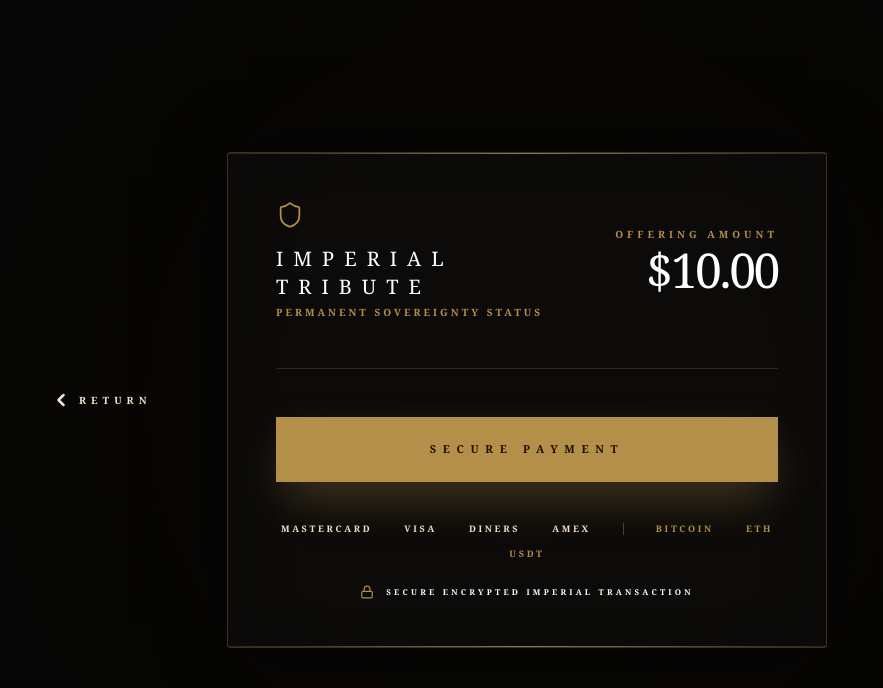
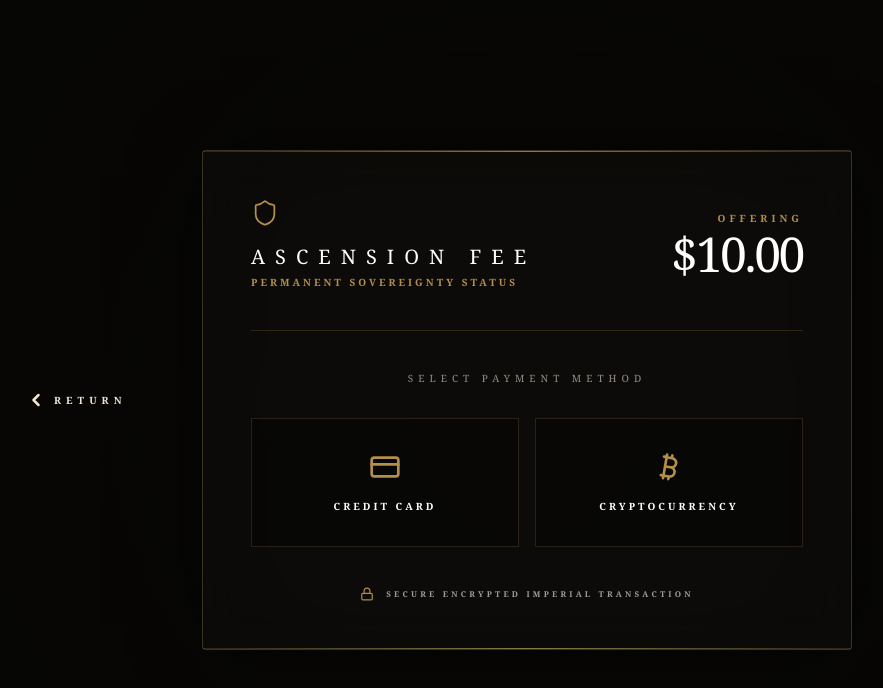
Before and after one commit to Imperial-Admin/NGC_PROJECT, a Next.js app in the folder frontend/: page /checkout in a window 1280 px wide. Shown: the top 688 px of the page, without its empty margins (113-996 px from the left). Built offline with nearby package versions, Linux system fonts and the light colour scheme.

Commit message:
Checkout page: Added dynamic source and payment selection

```diff
--- a/frontend/app/checkout/page.tsx
+++ b/frontend/app/checkout/page.tsx
@@ -1,67 +1,139 @@
 'use client';
-import { ChevronLeft, Lock, Shield } from 'lucide-react';
-import { useRouter } from 'next/navigation';
+import { useState, Suspense } from 'react';
+import { ChevronLeft, Lock, Shield, CreditCard, Bitcoin, Check } from 'lucide-react';
+import { useRouter, useSearchParams } from 'next/navigation';
 
-export default function CheckoutPage() {
+function CheckoutContent() {
   const router = useRouter();
+  const searchParams = useSearchParams();
+
+  // זיהוי המקור: האם זו תרומה לטבלה או העלאת תמונה
+  const source = searchParams.get('source');
+  const isTribute = source === 'tribute';
+
+  // ניהול מצב התשלום: 'selection' (בחירה), 'card' (אשראי), 'crypto' (קריפטו)
+  const [method, setMethod] = useState<'selection' | 'card' | 'crypto'>('selection');
+
   const goldGradient = `linear-gradient(to right, rgba(179, 143, 74, 0.2), rgba(247, 239, 138, 0.5), rgba(179, 143, 74, 0.2))`;
+  const imperialGold = `linear-gradient(110deg, #2a1a05 0%, #7a5210 25%, #b38f4a 45%, #e6c68b 50%, #b38f4a 55%, #7a5210 75%, #2a1a05 100%)`;
 
   return (
     <main className="fixed inset-0 w-full h-full bg-[#050505] text-white flex items-center justify-center font-serif overflow-hidden p-6">
       <div className="absolute inset-0 opacity-20 pointer-events-none" style={{ backgroundImage: `radial-gradient(circle at 50% 50%, #1a1103 0%, #050505 100%)` }}></div>
 
-      <div className="relative z-10 w-full max-w-[600px]">
-        {/* כפתור חזרה סימטרי בצד שמאל */}
-        <button onClick={() => router.back()} className="absolute -left-44 top-1/2 -translate-y-1/2 hidden xl:flex items-center text-[#f1e4d1] text-[10px] tracking-[0.5em] uppercase hover:text-[#b38f4a] transition-all font-black whitespace-nowrap">
-          <ChevronLeft className="w-5 h-5 mr-2" strokeWidth={3} /> Return
+      <div className="relative z-10 w-full max-w-[650px]">
+        {/* כפתור חזרה חכם */}
+        <button
+          onClick={() => method === 'selection' ? router.back() : setMethod('selection')}
+          className="absolute -left-44 top-1/2 -translate-y-1/2 hidden xl:flex items-center text-[#f1e4d1] text-[10px] tracking-[0.5em] uppercase hover:text-[#b38f4a] transition-all font-black whitespace-nowrap"
+        >
+          <ChevronLeft className="w-5 h-5 mr-2" strokeWidth={3} /> {method === 'selection' ? 'Return' : 'Back to Selection'}
         </button>
 
-        <div className="w-full bg-white/[0.02] border border-[#b38f4a]/30 p-12 backdrop-blur-xl shadow-[0_0_80px_-20px_rgba(0,0,0,1)] relative rounded-sm">
+        <div className="w-full bg-white/[0.02] border border-[#b38f4a]/30 p-12 backdrop-blur-xl shadow-[0_0_80px_-20px_rgba(0,0,0,1)] relative rounded-sm animate-in fade-in zoom-in-95 duration-700">
             <div className="absolute top-0 left-0 w-full h-[1px]" style={{ background: goldGradient }}></div>
             <div className="absolute bottom-0 left-0 w-full h-[1px]" style={{ background: goldGradient }}></div>
 
+            {/* כותרת משתנה לפי המקור */}
             <div className="flex flex-col md:flex-row justify-between items-start md:items-center gap-10">
                 <div className="space-y-4 flex-1">
                     <Shield className="w-7 h-7 text-[#b38f4a]" strokeWidth={1.5} />
                     <div>
-                        <h1 className="text-xl tracking-[0.5em] uppercase font-medium text-white mb-1">Imperial Tribute</h1>
-                        <p className="text-[10px] tracking-[0.3em] text-[#b38f4a] uppercase font-black">Permanent Sovereignty Status</p>
+                        <h1 className="text-xl tracking-[0.5em] uppercase font-medium text-white mb-1">
+                          {isTribute ? 'Imperial Tribute' : 'Ascension Fee'}
+                        </h1>
+                        <p className="text-[10px] tracking-[0.3em] text-[#b38f4a] uppercase font-black">
+                          {isTribute ? 'Rank Advancement Status' : 'Permanent Sovereignty Status'}
+                        </p>
                     </div>
                 </div>
                 <div className="text-right">
-                    <span className="block text-[10px] tracking-[0.4em] text-[#b38f4a] uppercase font-black mb-1">Offering Amount</span>
+                    <span className="block text-[10px] tracking-[0.4em] text-[#b38f4a] uppercase font-black mb-1">Offering</span>
                     <span className="text-5xl font-light text-white tracking-tighter">$10.00</span>
                 </div>
             </div>
 
-            <div className="h-[1px] w-full bg-[#b38f4a]/20 my-12"></div>
+            <div className="h-[1px] w-full bg-[#b38f4a]/20 my-10"></div>
 
-            {/* כפתור תשלום: מחזיר לדף ההעלאה עם סימון הצלחה */}
-            <button
-                onClick={() => router.push('/upload?payment=success')}
-                className="group relative w-full overflow-hidden bg-[#b38f4a] py-6 transition-all hover:bg-[#c5a35d] active:scale-[0.99] shadow-[0_20px_50px_-10px_rgba(179,143,74,0.4)]"
-            >
-                <div className="absolute inset-0 opacity-0 group-hover:opacity-100 transition-opacity duration-500" style={{ background: `linear-gradient(110deg, transparent 30%, rgba(255,255,255,0.5) 45%, rgba(255,255,255,0.1) 50%, transparent 60%)`, backgroundSize: '200% 100%', animation: 'shimmer 2.5s infinite linear' }}></div>
-                <span className="relative flex items-center justify-center gap-4 text-[#1a0f00] text-[11px] font-black uppercase tracking-[0.6em]">Secure Payment</span>
-            </button>
+            {/* --- שלב א: בחירת אמצעי תשלום --- */}
+            {method === 'selection' && (
+              <div className="space-y-6 animate-in fade-in duration-500">
+                <p className="text-center text-[10px] tracking-[0.5em] uppercase text-[#f1e4d1]/60 mb-8">Select Payment Method</p>
+                <div className="grid grid-cols-1 md:grid-cols-2 gap-4">
+                  <button
+                    onClick={() => setMethod('card')}
+                    className="flex flex-col items-center justify-center gap-4 p-8 border border-[#b38f4a]/20 bg-black/40 hover:bg-[#b38f4a]/10 transition-all group"
+                  >
+                    <CreditCard className="w-8 h-8 text-[#b38f4a] group-hover:scale-110 transition-transform" />
+                    <span className="text-[10px] tracking-[0.3em] uppercase font-bold text-white">Credit Card</span>
+                  </button>
+                  <button
+                    onClick={() => setMethod('crypto')}
+                    className="flex flex-col items-center justify-center gap-4 p-8 border border-[#b38f4a]/20 bg-black/40 hover:bg-[#b38f4a]/10 transition-all group"
+                  >
+                    <Bitcoin className="w-8 h-8 text-[#b38f4a] group-hover:scale-110 transition-transform" />
+                    <span className="text-[10px] tracking-[0.3em] uppercase font-bold text-white">Cryptocurrency</span>
+                  </button>
+                </div>
+              </div>
+            )}
 
-            <div className="mt-10 flex flex-col items-center gap-6">
-                <div className="flex flex-wrap justify-center items-center gap-x-8 gap-y-3 text-[9px] tracking-[0.3em] font-black text-[#f1e4d1]">
-                    <span>MASTERCARD</span><span>VISA</span><span>DINERS</span><span>AMEX</span>
-                    <div className="h-3 w-[1px] bg-[#b38f4a]/40 hidden md:block"></div>
-                    <span className="text-[#b38f4a]">BITCOIN</span><span className="text-[#b38f4a]">ETH</span><span className="text-[#b38f4a]">USDT</span>
+            {/* --- שלב ב: טופס אשראי --- */}
+            {method === 'card' && (
+              <div className="space-y-6 animate-in slide-in-from-right-4 duration-500">
+                <div className="grid grid-cols-1 gap-6">
+                  <input type="text" placeholder="CARDHOLDER NAME" className="w-full bg-transparent border-b border-[#b38f4a]/30 py-3 text-[10px] tracking-[0.3em] uppercase focus:outline-none focus:border-[#b38f4a] text-white" />
+                  <input type="text" placeholder="CARD NUMBER" className="w-full bg-transparent border-b border-[#b38f4a]/30 py-3 text-[10px] tracking-[0.3em] uppercase focus:outline-none focus:border-[#b38f4a] text-white" />
+                  <div className="grid grid-cols-2 gap-6">
+                    <input type="text" placeholder="EXPIRY (MM/YY)" className="w-full bg-transparent border-b border-[#b38f4a]/30 py-3 text-[10px] tracking-[0.3em] uppercase focus:outline-none focus:border-[#b38f4a] text-white" />
+                    <input type="text" placeholder="CVV" className="w-full bg-transparent border-b border-[#b38f4a]/30 py-3 text-[10px] tracking-[0.3em] uppercase focus:outline-none focus:border-[#b38f4a] text-white" />
+                  </div>
                 </div>
-                <div className="flex items-center gap-3">
-                    <Lock className="w-3.5 h-3.5 text-[#b38f4a]" strokeWidth={2} />
-                    <p className="text-[8px] tracking-[0.4em] uppercase text-white font-bold">Secure Encrypted Imperial Transaction</p>
+                <button
+                  onClick={() => router.push('/upload?payment=success')}
+                  className="w-full py-5 text-[#1a0f00] text-[11px] font-black uppercase tracking-[0.6em] shadow-2xl mt-4"
+                  style={{ backgroundImage: imperialGold }}
+                >
+                  Confirm Offering
+                </button>
+              </div>
+            )}
+
+            {/* --- שלב ג: פרטי קריפטו --- */}
+            {method === 'crypto' && (
+              <div className="text-center space-y-8 animate-in slide-in-from-right-4 duration-500">
+                <div className="p-6 border border-[#b38f4a]/20 bg-black/60 rounded-sm">
+                  <p className="text-[9px] tracking-[0.3em] uppercase text-[#b38f4a] mb-4">Sovereign Wallet Address (BTC/ETH)</p>
+                  <p className="text-xs text-white font-mono break-all select-all cursor-pointer hover:text-[#b38f4a] transition-colors">
+                    0x71C7656EC7ab88b098defB751B7401B5f6d8976F
+                  </p>
+                  <p className="text-[8px] tracking-[0.2em] uppercase text-gray-500 mt-4 italic">Send exactly $10.00 equivalent</p>
                 </div>
+                <button
+                  onClick={() => router.push('/upload?payment=success')}
+                  className="w-full py-5 text-[#1a0f00] text-[11px] font-black uppercase tracking-[0.6em]"
+                  style={{ backgroundImage: imperialGold }}
+                >
+                  I Have Sent the Offering
+                </button>
+              </div>
+            )}
+
+            <div className="mt-10 flex items-center justify-center gap-3">
+                <Lock className="w-3.5 h-3.5 text-[#b38f4a]" strokeWidth={2} />
+                <p className="text-[8px] tracking-[0.4em] uppercase text-white font-bold opacity-60">Secure Encrypted Imperial Transaction</p>
             </div>
         </div>
       </div>
-
-      <style jsx>{`
-        @keyframes shimmer { 0% { background-position: 200% 0; } 100% { background-position: -200% 0; } }
-      `}</style>
     </main>
   );
 }
+
+// מעטפת Suspense חובה לורסל
+export default function CheckoutPage() {
+  return (
+    <Suspense fallback={<div className="h-screen w-full bg-black flex items-center justify-center text-[#D4AF37] italic tracking-[0.5em] uppercase text-[10px]">Preparing Secure Gateway...</div>}>
+      <CheckoutContent />
+    </Suspense>
+  );
+}
```
